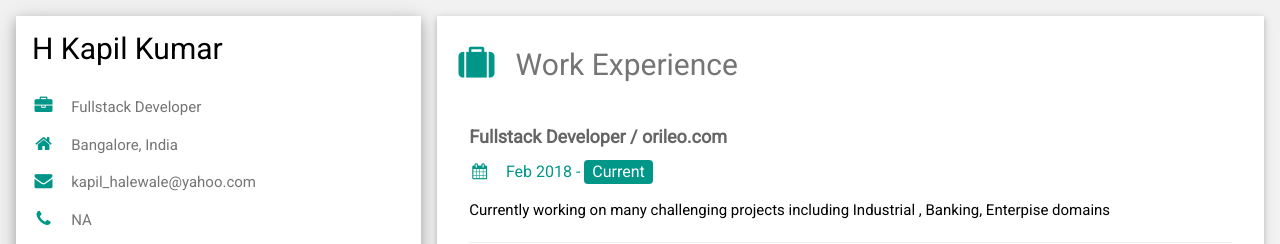
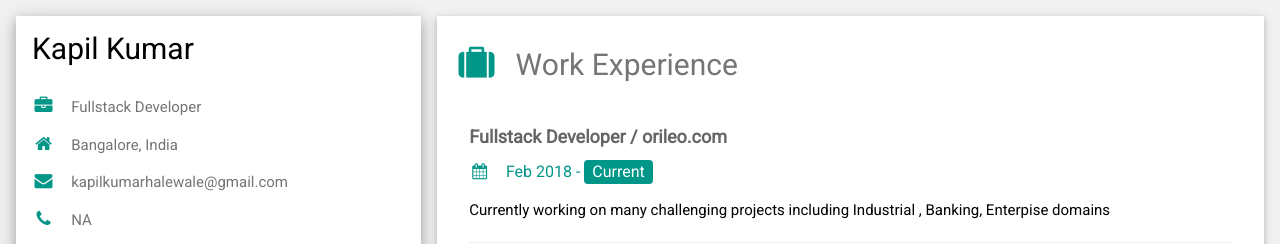
Before and after one commit to kapilhalewale/overview, a plain HTML site: page index.html in a window 1280 px wide. Shown: the top 244 px of the page. Drawn offline with nearby package versions, Linux system fonts and the light colour scheme.

Commit message:
Update index.html

```diff
--- a/index.html
+++ b/index.html
@@ -34,14 +34,14 @@
                     <div class="w3-display-container">
                         <!-- <img src="profile.jpg" style="width:100%;" alt="Avatar"> -->
                         <div class="w3-container w3-text-black">
-                            <h2>H Kapil Kumar</h2>
+                            <h2>Kapil Kumar</h2>
                         </div>
                     </div>
                     <div class="w3-container">
                         <p><i class="fa fa-briefcase fa-fw w3-margin-right w3-large w3-text-teal"></i>Fullstack
                             Developer</p>
                         <p><i class="fa fa-home fa-fw w3-margin-right w3-large w3-text-teal"></i>Bangalore, India</p>
-                        <p><i class="fa fa-envelope fa-fw w3-margin-right w3-large w3-text-teal"></i>kapil_halewale@yahoo.com</p>
+                        <p><i class="fa fa-envelope fa-fw w3-margin-right w3-large w3-text-teal"></i>kapilkumarhalewale@gmail.com</p>
                         <p><i class="fa fa-phone fa-fw w3-margin-right w3-large w3-text-teal"></i>NA</p>
                         <hr>
 
```
